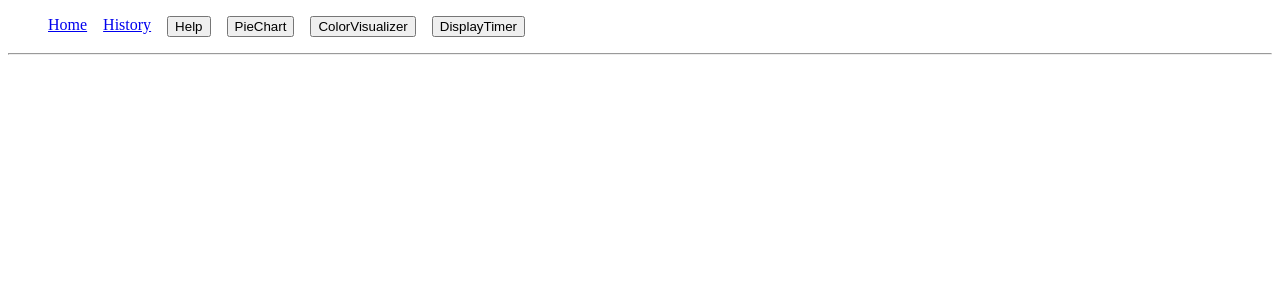
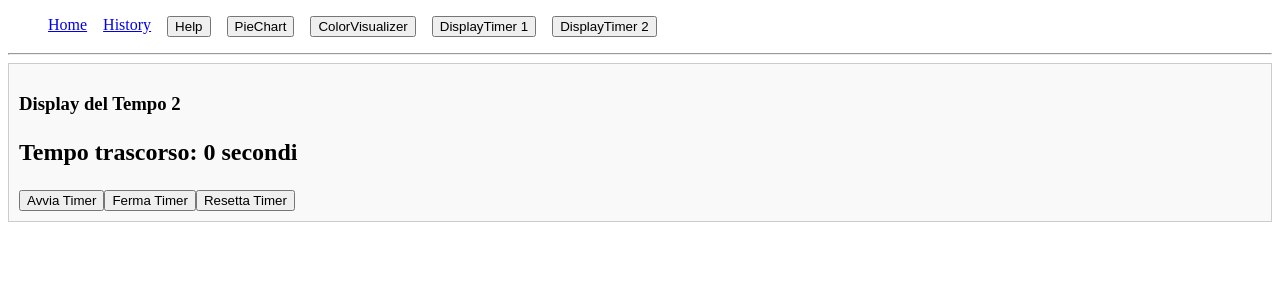
Before and after one commit to ameapps/STUDY.REACT.ROUTING-1, a React (Vite) app: page /DisplayTimer2 in a window 1280 px wide. Shown: the top 300 px of the page. Built offline with nearby package versions, Linux system fonts and the light colour scheme.

Commit message:
aggiunto dispatch+useContext

```diff
--- a/src/App.tsx
+++ b/src/App.tsx
@@ -5,7 +5,9 @@ import { Help } from "./pages/Help";
 import { History } from "./pages/History";
 import { PieChart } from "./pages/PieChart";
 import { ColorVisualizer } from "./pages/ColorVisualizer/ColorVisualizer";
-import DisplayTimer from "./pages/Timer";
+import DisplayTimer from "./pages/Timer1.tsx";
+import DisplayTimer1 from "./pages/Timer1.tsx";
+import DisplayTimer2 from "./pages/Timer2.tsx";
 
 export default function App() {
   const navigate = useNavigate(); // equivalente di Router.navigate()
@@ -19,7 +21,8 @@ export default function App() {
           <button onClick={() => navigate('/help')}>Help</button>
           <button onClick={() => navigate('/PieChart')}>PieChart</button>
           <button onClick={() => navigate('/ColorVisualizer')}>ColorVisualizer</button>
-          <button onClick={() => navigate('/DisplayTimer')}>DisplayTimer</button>
+          <button onClick={() => navigate('/DisplayTimer1')}>DisplayTimer 1</button>
+          <button onClick={() => navigate('/DisplayTimer2')}>DisplayTimer 2</button>
         </li>
       </ul>
       <hr />
@@ -29,7 +32,8 @@ export default function App() {
         <Route path="/History" element={<History />}></Route>
         <Route path="/PieChart" element={<PieChart />}></Route>
         <Route path="/ColorVisualizer" element={<ColorVisualizer />}></Route>
-        <Route path="/DisplayTimer" element={<DisplayTimer />}></Route>
+        <Route path="/DisplayTimer1" element={<DisplayTimer1 />}></Route>
+        <Route path="/DisplayTimer2" element={<DisplayTimer2 />}></Route>
       </Routes>
     </>
   );
--- /dev/null
+++ b/src/context/timer-reducer-context.tsx
@@ -0,0 +1,58 @@
+import { createContext, useContext, useReducer, useRef, useState } from 'react';
+
+const TimerContext = createContext(null);
+
+export function TimerProvider2({ children }) {
+  const [state, dispatch] = useReducer(reducer, { secondi: 0 });
+  const timerRef = useRef(null);
+
+  const avviaTimer = () => {
+    //fermo eventuale timer già attivo
+    if (timerRef.current !== null) return;
+
+    timerRef.current = setInterval(() => {
+      dispatch({ type: 'incrementa' });
+    }, 1000);
+    console.log("Timer avviato! ID:", timerRef.current);
+  };
+
+  const fermaTimer = () => {
+    if (timerRef.current !== null) {
+      clearInterval(timerRef.current);
+      console.log("Timer fermato. Era l'ID:", timerRef.current);
+      timerRef.current = null; // Resettiamo il ref
+    }
+  };
+
+  const resettaTimer = () => {
+    fermaTimer();
+    dispatch({ type: 'resetta' });
+  };
+
+  // Esponiamo i dati e i metodi di controllo attraverso il Context
+  return (
+    <TimerContext.Provider value={{ secondi: state.secondi, avviaTimer, fermaTimer, resettaTimer }}>
+      {children}
+    </TimerContext.Provider>
+  );
+}
+
+// Custom Hook - per non scrivere useContext(TimerContext) in ogni componente che vuole accedere al timer
+export function useTimer2() {
+  const cts = useContext(TimerContext);
+  if (cts === null) {
+    throw new Error("useTimer2 deve essere usato all'interno di un TimerProvider2");
+  }
+  return cts;
+}
+
+export function reducer(state, action) {
+  switch (action.type) {
+    case 'incrementa':
+      return { ...state, secondi: state.secondi + 1 };
+    case 'resetta':
+      return { ...state, secondi: 0 };
+    default:
+      throw new Error(`Azione sconosciuta: ${action.type}`);
+  }
+}
--- a/src/context/timer-context.tsx
+++ b/src/context/timer-state-context.tsx
@@ -2,7 +2,7 @@ import React, { createContext, useContext, useRef, useState } from 'react';
 
 const TimerContext = createContext(null);
 
-export function TimerProvider({ children }) {
+export function TimerProvider1({ children }) {
   const [secondi, setSecondi] = useState(0);
   const timerRef = useRef(null);
 
@@ -38,10 +38,10 @@ export function TimerProvider({ children }) {
 }
 
 // Custom Hook - per non scrivere useContext(TimerContext) in ogni componente che vuole accedere al timer
-export function useTimer() {
+export function useTimer1() {
   const cts = useContext(TimerContext);
   if (cts === null) {
-    throw new Error("useTimer deve essere usato all'interno di un TimerProvider");
+    throw new Error("useTimer1 deve essere usato all'interno di un TimerProvider1");
   }
     return cts;
 }
--- a/src/main.tsx
+++ b/src/main.tsx
@@ -3,16 +3,19 @@ import { createRoot } from "react-dom/client";
 import App from "./App.tsx";
 import { BrowserRouter } from "react-router-dom";
 import { ColorCtxProvider } from "./context/color-context.tsx";
-import { TimerProvider } from "./context/timer-context.tsx";
+import { TimerProvider1 } from "./context/timer-state-context.tsx";
+import { TimerProvider2 } from "./context/timer-reducer-context.tsx";
 
 createRoot(document.getElementById("root")!).render(
   <StrictMode>
     <BrowserRouter>
-    <TimerProvider>
-        <ColorCtxProvider>
-          <App />
-        </ColorCtxProvider>
-      </TimerProvider>
+      <TimerProvider2>
+        <TimerProvider1>
+          <ColorCtxProvider>
+            <App />
+          </ColorCtxProvider>
+        </TimerProvider1>
+      </TimerProvider2>
     </BrowserRouter>
   </StrictMode>,
 );
--- a/src/pages/timer.tsx
+++ b/src/pages/Timer1.tsx
@@ -1,14 +1,14 @@
 import React from 'react';
-import { useTimer } from '../context/timer-context';
+import { useTimer1 } from '../context/timer-state-context';
 
-export default function DisplayTimer() {
-  const { secondi, avviaTimer, fermaTimer, resettaTimer } = useTimer();
+export default function DisplayTimer1() {
+  const { secondi, avviaTimer, fermaTimer, resettaTimer } = useTimer1();
 
-  console.log("%c[Render] DisplayTimer", "color: green");
+  console.log("%c[Render] DisplayTimer1", "color: green");
 
   return (
     <div style={{ padding: '10px', border: '1px solid #ccc', backgroundColor: '#f9f9f9' }}>
-      <h3>Display del Tempo</h3>
+      <h3>Display del Tempo 1</h3>
       <p style={{ fontSize: '24px', fontWeight: 'bold' }}>
         Tempo trascorso: {secondi} secondi
       </p>
--- /dev/null
+++ b/src/pages/Timer2.tsx
@@ -0,0 +1,25 @@
+import { useTimer2 } from '../context/timer-reducer-context';
+
+export default function DisplayTimer2() {
+  const { secondi, avviaTimer, fermaTimer, resettaTimer } = useTimer2();
+
+  console.log("%c[Render] DisplayTimer2", "color: green");
+
+  return (
+    <div style={{ padding: '10px', border: '1px solid #ccc', backgroundColor: '#f9f9f9' }}>
+      <h3>Display del Tempo 2 </h3>
+      <p style={{ fontSize: '24px', fontWeight: 'bold' }}>
+        Tempo trascorso: {secondi} secondi
+      </p>
+      <button className="start" onClick={avviaTimer}>
+        Avvia Timer
+      </button>
+      <button className="stop" onClick={fermaTimer}>
+        Ferma Timer
+      </button>
+      <button className="reset" onClick={resettaTimer}>
+        Resetta Timer
+      </button>
+    </div>
+  );
+}
```
